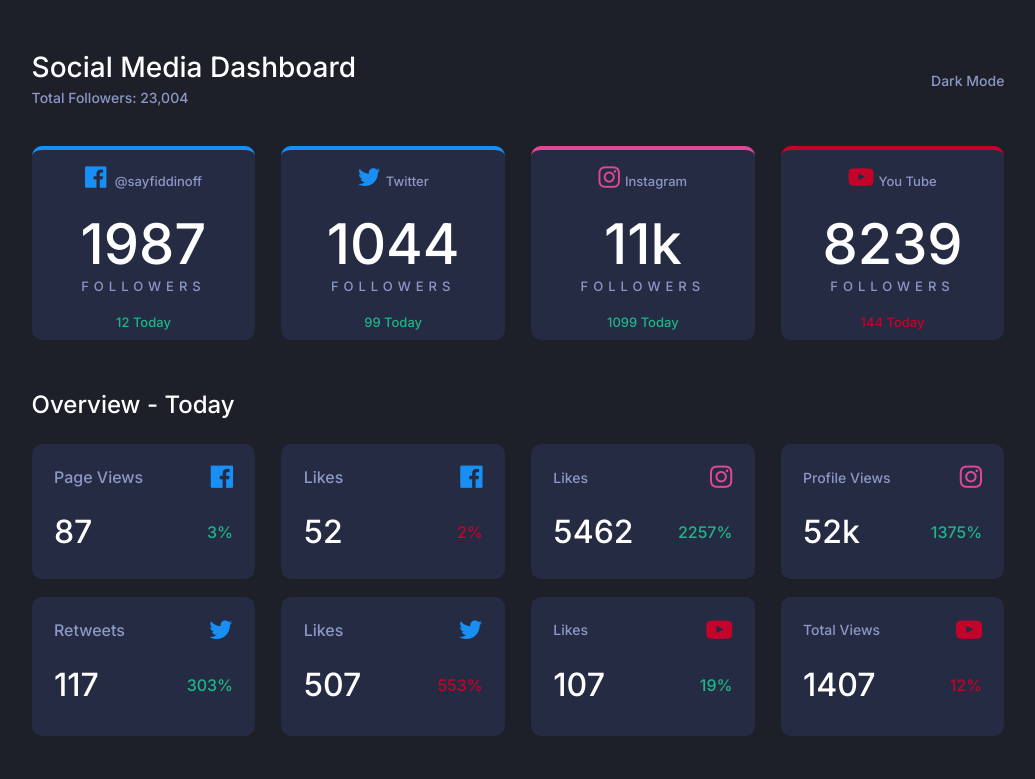
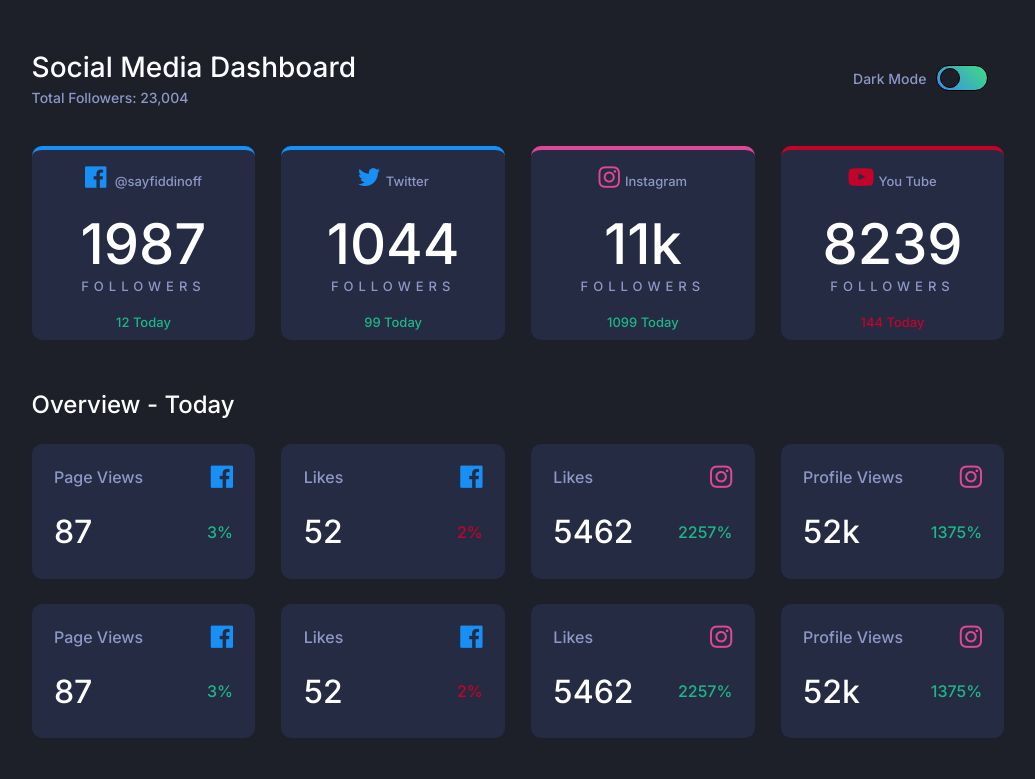
Before and after one commit to sayfiddinov1off/Homework2, a plain HTML site: page # uv dashboard/index.html in a window 1280 px wide. Shown: the whole page, without its empty margins (122-1157 px from the left). Drawn offline with Linux system fonts and the light colour scheme.

Commit message:
Add files via upload

```diff
--- a/# uv dashboard/index.html
+++ b/# uv dashboard/index.html
@@ -17,7 +17,12 @@
                 <div class="first_logo">Social Media Dashboard</div>
                 <div class="logo">Total Followers: 23,004</div>
             </div>
+            <div style="display: flex; justify-content: space-between;">
             <div class="logo">Dark Mode</div>
+            <div class="off">
+                <div style="margin-right: 16px;"></div>
+            </div>
+            </div>
         </header>
 
         <div class="middle_part">
@@ -70,88 +75,88 @@
             </div>
 
             <div class="box">
-                <div style="display: flex; justify-content: space-between; padding-top: 25px; margin: 10%; font-size: 16px; margin-top: -5px; align-items: center;">
+                <div class="boxes">
                     <div style="color: #8C98C6;">Likes</div>
                     <div><i class="fa fa-facebook-official" style="font-size: 26px; color: #178FF5;" aria-hidden="true"></i></div>
                 </div>
 
-                <div style="display: flex; justify-content: space-between; margin: 10%; font-size: 16  px; align-items: center;">
-                    <div style="font-size: 32px; color: white;">52</div>
-                    <div style="color: #C4032B;">2%</div>
+                <div class="last_boxes">
+                    <div class="numbers">52</div>
+                    <div class="percentage" style="color: #C4032B;">2%</div>
                 </div>
             </div>
 
             <div class="box">
-                <div style="display: flex; justify-content: space-between; padding-top: 25px; margin: 10%; font-size: 14px; align-items: center; margin-top: -5px;">
+                <div class="boxes">
                     <div style="color: #8C98C6;">Likes</div>
                     <div><i class="fa fa-instagram" style="font-size: 26px; color: #DF4896;" aria-hidden="true"></i></div>
                 </div>
 
-                <div style="display: flex; justify-content: space-between; margin: 10%; font-size: 16  px; align-items: center;">
-                    <div style="font-size: 32px; color: white;">5462</div>
-                    <div style="color: #1EB589;">2257%</div>
+                <div class="last_boxes">
+                    <div class="numbers">5462</div>
+                    <div class="percentage">2257%</div>
                 </div>
             </div>
 
             <div class="box">
-                <div style="display: flex; justify-content: space-between; padding-top: 25px; margin: 10%; font-size: 14px; align-items: center; margin-top: -5px;">
+                <div class="boxes">
                     <div style="color: #8C98C6;">Profile Views</div>
                     <div><i class="fa fa-instagram" style="font-size: 26px; color: #DF4896;" aria-hidden="true"></i></div>
                 </div>
 
-                <div style="display: flex; justify-content: space-between; margin: 10%; font-size: 16  px; align-items: center;">
-                    <div style="font-size: 32px; color: white;">52k</div>
-                    <div style="color: #1EB589;">1375%</div>
+                <div class="last_boxes">
+                    <div class="numbers">52k</div>
+                    <div class="percentage">1375%</div>
                 </div>
             </div>
         </div>
 
-        <div class="second_line">
+        <div class="first_line">
             <div class="box">
-                <div style="display: flex; justify-content: space-between; padding-top: 25px; margin: 10%; font-size: 16px; align-items: center; margin-top: -5px;">
-                    <div style="color: #8C98C6;">Retweets</div>
-                    <div><i class="fa fa-twitter" style="font-size: 26px; color: #178FF5;" aria-hidden="true"></i></div>
+                <div class="boxes">
+                    <div class="first_word">Page Views</div>
+                    <div><i class="fa fa-facebook-official" style="font-size: 26px; color: #178FF5;" aria-hidden="true"></i></div>
                 </div>
 
-                <div style="display: flex; justify-content: space-between; margin: 10%; font-size: 16  px; align-items: center;">
-                    <div style="font-size: 32px; color: white;">117</div>
-                    <div style="color: #1EB589;">303%</div>
+                <div class="last_boxes">
+                    <div class="numbers">87</div>
+                    <div class="percentage">3%</div>
                 </div>
             </div>
 
             <div class="box">
-                <div style="display: flex; justify-content: space-between; padding-top: 25px; margin: 10%; font-size: 16px; margin-top: -5px; align-items: center;">
+                <div class="boxes">
                     <div style="color: #8C98C6;">Likes</div>
-                    <div><i class="fa fa-twitter" style="font-size: 26px; color: #178FF5;" aria-hidden="true"></i></div>
+                    <div><i class="fa fa-facebook-official" style="font-size: 26px; color: #178FF5;" aria-hidden="true"></i></div>
                 </div>
 
-                <div style="display: flex; justify-content: space-between; margin: 10%; font-size: 16  px; align-items: center;">
-                    <div style="font-size: 32px; color: white;">507</div>
-                    <div style="color: #C4032B;">553%</div>
+                <div class="last_boxes">
+                    <div class="numbers">52</div>
+                    <div class="percentage" style="color: #C4032B;">2%</div>
                 </div>
             </div>
 
             <div class="box">
-                <div style="display: flex; justify-content: space-between; padding-top: 25px; margin: 10%; font-size: 14px; align-items: center; margin-top: -5px;">
+                <div class="boxes">
                     <div style="color: #8C98C6;">Likes</div>
-                    <div><i class="fa fa-youtube-play" style="font-size: 26px; color: #C4032B;" aria-hidden="true"></i></div>
+                    <div><i class="fa fa-instagram" style="font-size: 26px; color: #DF4896;" aria-hidden="true"></i></div>
                 </div>
 
-                <div style="display: flex; justify-content: space-between; margin: 10%; font-size: 16  px; align-items: center;">
-                    <div style="font-size: 32px; color: white;">107</div>
-                    <div style="color: #1EB589;">19%</div>
+                <div class="last_boxes">
+                    <div class="numbers">5462</div>
+                    <div class="percentage">2257%</div>
                 </div>
             </div>
 
             <div class="box">
-                <div style="display: flex; justify-content: space-between; padding-top: 25px; margin: 10%; font-size: 14px; align-items: center; margin-top: -5px;">
-                    <div style="color: #8C98C6;">Total Views</div>
-                    <div><i class="fa fa-youtube-play" style="font-size: 26px; color: #C4032B;" aria-hidden="true"></i></div>
+                <div class="boxes">
+                    <div style="color: #8C98C6;">Profile Views</div>
+                    <div><i class="fa fa-instagram" style="font-size: 26px; color: #DF4896;" aria-hidden="true"></i></div>
                 </div>
 
-                <div style="display: flex; justify-content: space-between; margin: 10%; font-size: 16  px; align-items: center;">
-                    <div style="font-size: 32px; color: white;">1407</div>
-                    <div style="color: #C4032B;">12%</div>
+                <div class="last_boxes">
+                    <div class="numbers">52k</div>
+                    <div class="percentage">1375%</div>
                 </div>
             </div>
         </div>
@@ -159,6 +164,8 @@
 
 
 
+
+
     </div>
 </body>
 </html>
--- a/# uv dashboard/style.scss/main.scss
+++ b/# uv dashboard/style.scss/main.scss
@@ -32,6 +32,41 @@ body{
             color: #8C98C6;
             font-size: 14px;
             margin-top: 5px;
+        }
+
+        .off{
+            display: flex;
+            align-items: center;
+
+            div{
+                margin-left: 10px;
+                background: linear-gradient(225deg, #40DB82 0%, #388FE7 98.02%);
+                width: 50px;
+                height: 24px;
+                border: 1px solid black;
+                border-radius: 32px;
+                display: flex;
+                align-items: center;
+                position: relative;
+                // margin-right: 5px;
+                cursor: pointer;
+
+                &::after{
+                    background-color: #1D1F29;
+                    content: '';
+                    position: absolute;
+                    width: 18px;
+                    height: 18px;
+                    border: 1px solid black;
+                    border-radius: 50%;
+                    left: 3px;
+                }
+                &:hover::after{
+                    left: unset;
+                    right: 3px;
+                    background-color: #1D1F29;
+                }
+            }
         }
     }
 }
@@ -129,12 +164,13 @@ body{
     width: 80%;
     margin-left: 10%;
     margin-top: 50px;
+    margin-bottom: 25px;
 }
 
 .first_line{
     width: 80%;
     margin-left: 10%;
-    margin-top: 25px;
+    padding-bottom: 25px;
     display: flex;
     justify-content: space-between;
 
@@ -189,25 +225,3 @@ body{
 
 
 }
-
-.second_line{
-    width: 80%;
-    margin-left: 10%;
-    margin-top: 1.5%;
-    display: flex;
-    justify-content: space-between;
-    padding-bottom: 40px;
-
-    .box{
-        background-color: #252B42;
-        width: 23%;
-        height: 120px;
-        border-radius: 10px;
-        cursor: pointer;
-        padding-bottom: 2%;
-    }
-    .box:hover{
-        background-color: #333A55;
-
-    }
-}
```
Also changed, not shown: # uv dashboard/css/main.css, 1 other file.
